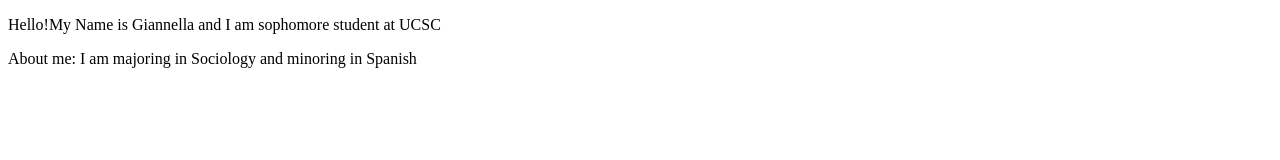
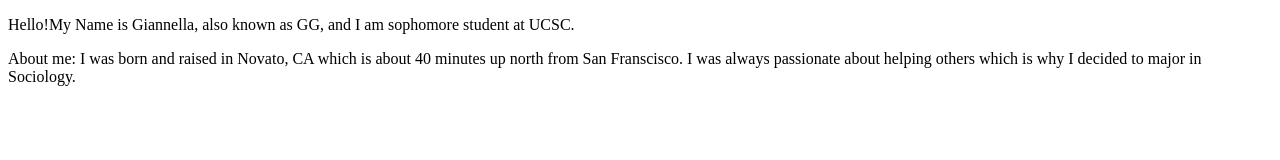
Before and after one commit to gguerrero03/Website, a plain HTML site: page index.html in a window 1280 px wide. Drawn offline with Linux system fonts and the light colour scheme.

Commit message:
Update index.html

```diff
--- a/index.html
+++ b/index.html
@@ -4,7 +4,8 @@
 <title>My Personal Website</title>
 </head>
 <body>
-<p>Hello!My Name is Giannella and I am sophomore student at UCSC</p>
-<p>About me: I am majoring in Sociology and minoring in Spanish</p>
+<p>Hello!My Name is Giannella, also known as GG, and I am sophomore student at UCSC.</p>
+<p>About me: I was born and raised in Novato, CA which is about 40 minutes up north from San Franscisco. I was
+  always passionate about helping others which is why I decided to major in Sociology. </p>
 </body>
 </html>
```
